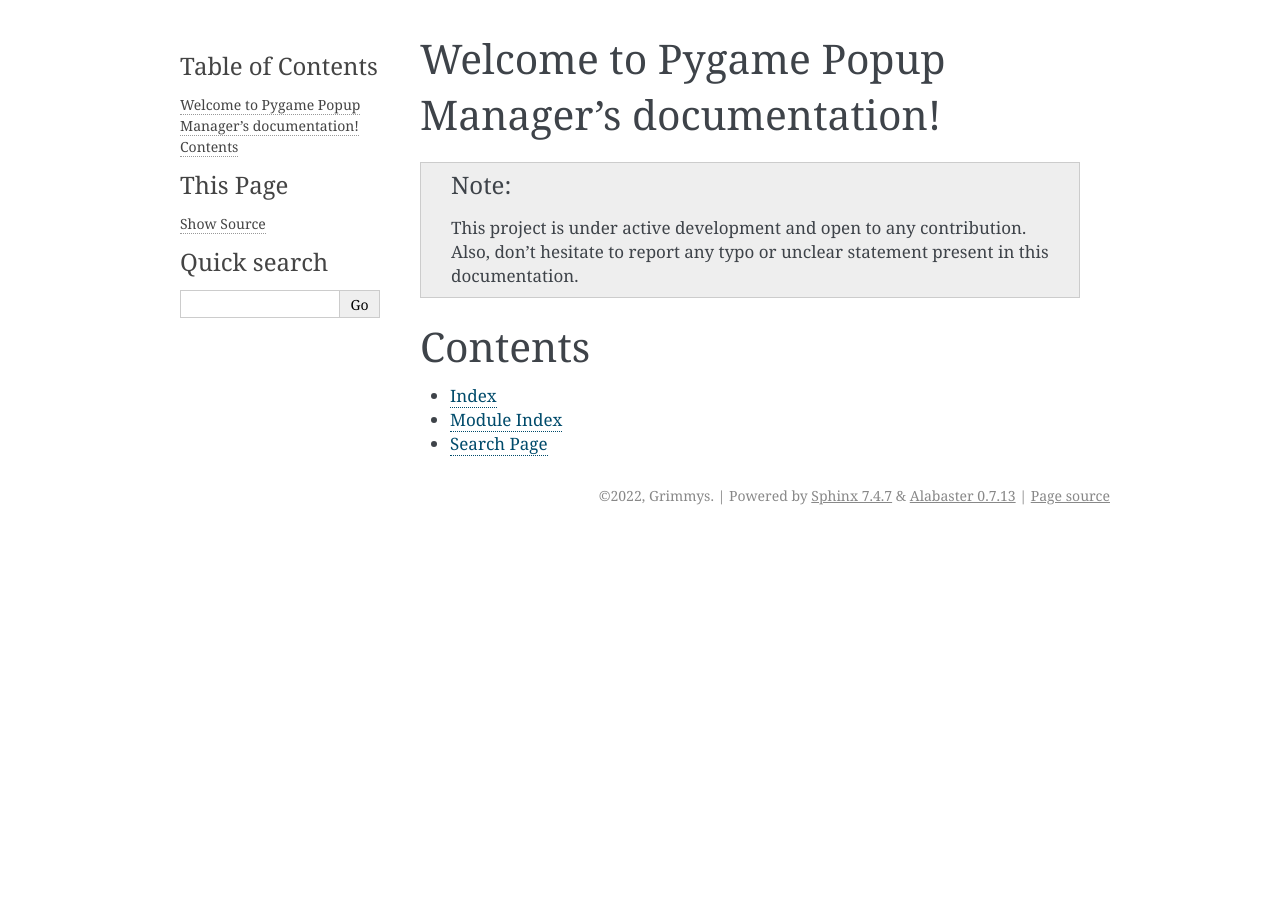
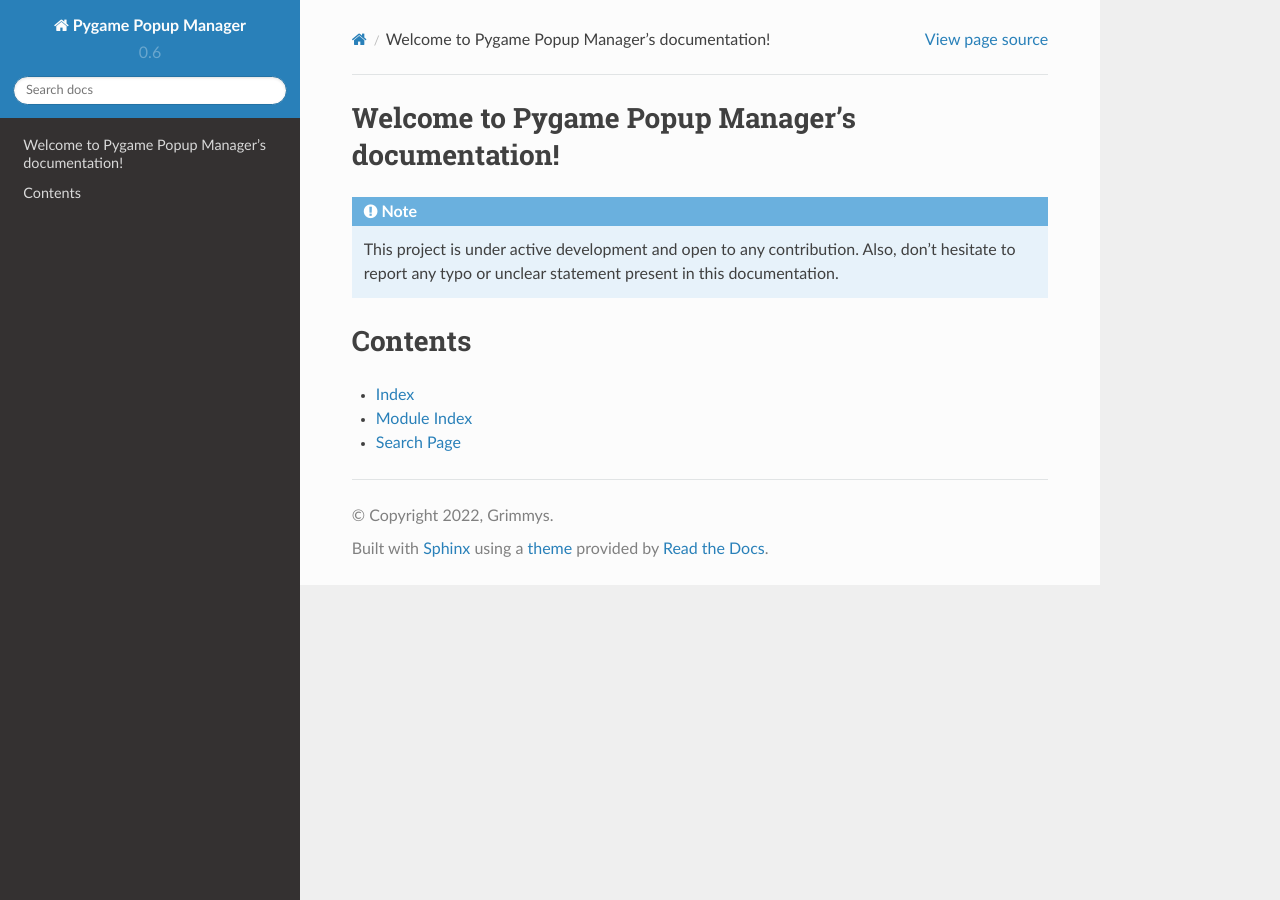
Before and after one commit to Grimmys/pygame_popup_manager, a Sphinx documentation site: the page built from docs/source/index.rst, in a window 1280 px wide. Built offline with Sphinx 7.4.7 and the Read the Docs theme 2.0.0, drawn with Linux system fonts in a browser that asks for light colours.

Commit message:
Add build docs requirements and new docs theme

```diff
--- /dev/null
+++ b/docs/requirements.txt
@@ -0,0 +1,2 @@
+sphinx>=4.0.0
+sphinx-rtd-theme
--- a/docs/source/conf.py
+++ b/docs/source/conf.py
@@ -50,7 +50,7 @@ exclude_patterns = []
 # The theme to use for HTML and HTML Help pages.  See the documentation for
 # a list of builtin themes.
 #
-html_theme = 'alabaster'
+html_theme = 'sphinx_rtd_theme'
 
 # Add any paths that contain custom static files (such as style sheets) here,
 # relative to this directory. They are copied after the builtin static files,
```
